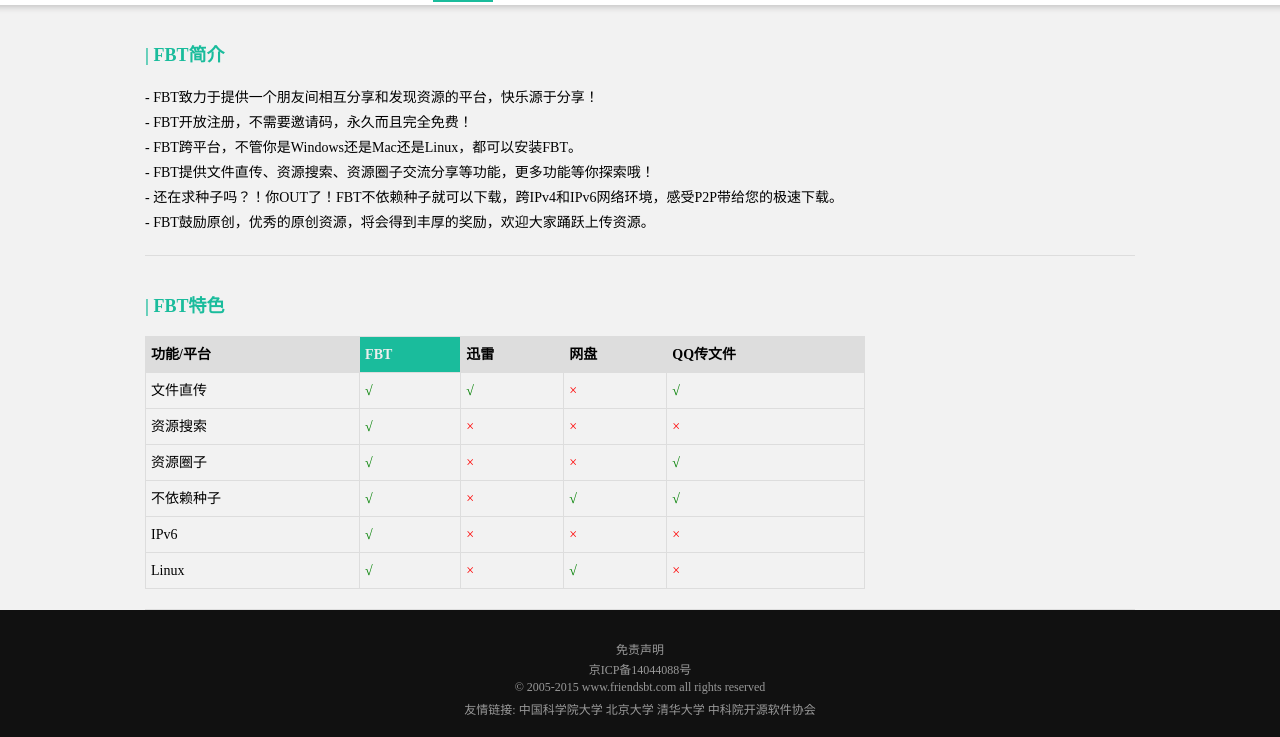
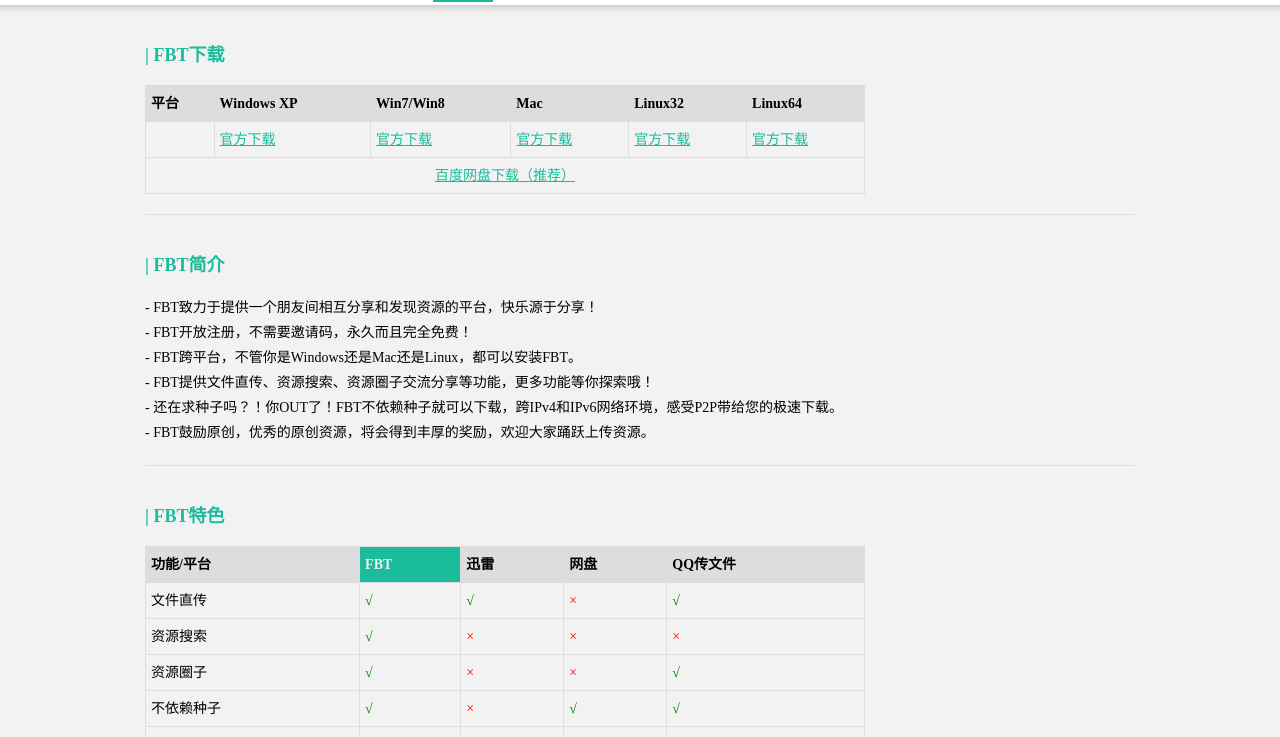
Before and after one commit to zhangxiaoyang/fbt-scripts, a plain HTML site: page fbt-web/software.html in a window 1280 px wide. Shown: the part 63-800 px from the top of the page. Drawn offline with nearby package versions, Linux system fonts and the light colour scheme.

Commit message:
fixed web-ui

```diff
--- a/fbt-web/software.html
+++ b/fbt-web/software.html
@@ -15,8 +15,7 @@
   <body>
   <div class="header">
     <div class="logo">
-      <a title="FBT" href="index.html"><img alt="FBT" src="static/img/logo.png"/></a>
-    </div>
+      <a title="FBT" href="index.html"><img alt="FBT" src="static/img/logo.png"/></a> </div>
     <div class="nav">
       <ul>
         <li>
@@ -52,6 +51,32 @@
   </div>
   <div class="wrapper">
     <div class="container">
+      <div class="content">
+        <div class="title">FBT下载</div>
+        <table>
+          <tr>
+            <th>平台</th>
+            <th>Windows XP</th>
+            <th>Win7/Win8</th>
+            <th>Mac</th>
+            <th>Linux32</th>
+            <th>Linux64</th>
+          </tr>
+          <tr>
+            <td></td>
+            <td><a class="showUnderline" href="http://fbt-files.b0.upaiyun.com/fbt-xp-installer.exe" target="_blank">官方下载</a></td>
+            <td><a class="showUnderline" href="http://fbt-files.b0.upaiyun.com/fbt-win-installer.exe" target="_blank">官方下载</a></td>
+            <td><a class="showUnderline" href="http://fbt-files.b0.upaiyun.com/fbt-mac-installer.dmg" target="_blank">官方下载</a></td>
+            <td><a class="showUnderline" href="http://fbt-files.b0.upaiyun.com/fbt-linux-32-installer.run" target="_blank">官方下载</a></td>
+            <td><a class="showUnderline" href="http://fbt-files.b0.upaiyun.com/fbt-linux-64-installer.run" target="_blank">官方下载</a></td>
+          </tr>
+          <tr>
+            <td colspan="6">
+              <a class="showUnderline textCenter" href="http://pan.baidu.com/s/1dD3uq3J" target="_blank">百度网盘下载（推荐）</a>
+            </td>
+          </tr>
+        </table>
+      </div>
       <div class="content">
         <div class="title">FBT简介</div>
         <p>- FBT致力于提供一个朋友间相互分享和发现资源的平台，快乐源于分享！</p>
--- a/fbt-web/static/css/style.css
+++ b/fbt-web/static/css/style.css
@@ -26,6 +26,15 @@
   text-decoration: none;
   outline: none;
   display: block;
+}
+
+a.showUnderline {
+  text-decoration: underline;
+  color: #1abc9c;
+}
+
+.textCenter {
+  text-align: center;
 }
 
 /*
@@ -128,6 +137,14 @@
   position: absolute;
   top: 0;
   right: 0;
+  margin: 0 auto;
+  text-align: center;
+}
+
+.gallery-image .share, .download {
+  display: inline-block;
+  margin: 40px;
+  margin-top: 270px;
 }
 
 .list {
```
Also changed, not shown: fbt-web/about.html (+1 -1 lines), fbt-web/index.html (+13 -9 lines), fbt-web/static/img/download-icon.jpg (added), fbt-web/static/img/share-icon.jpg (added).
